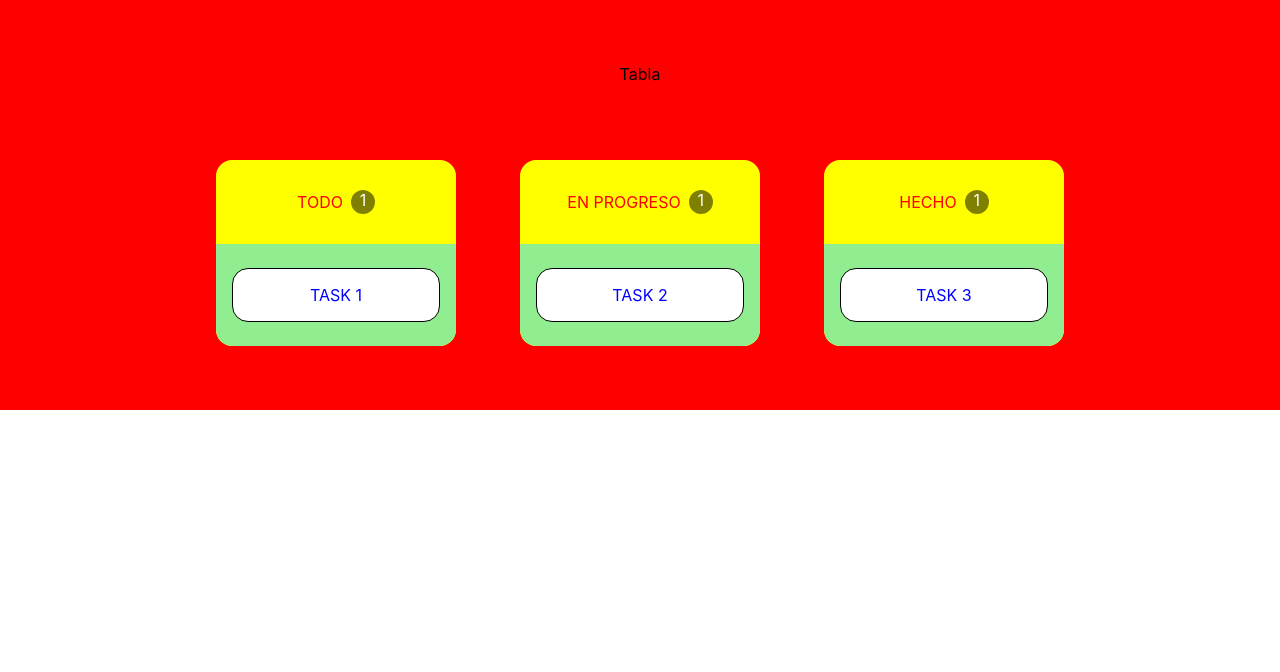
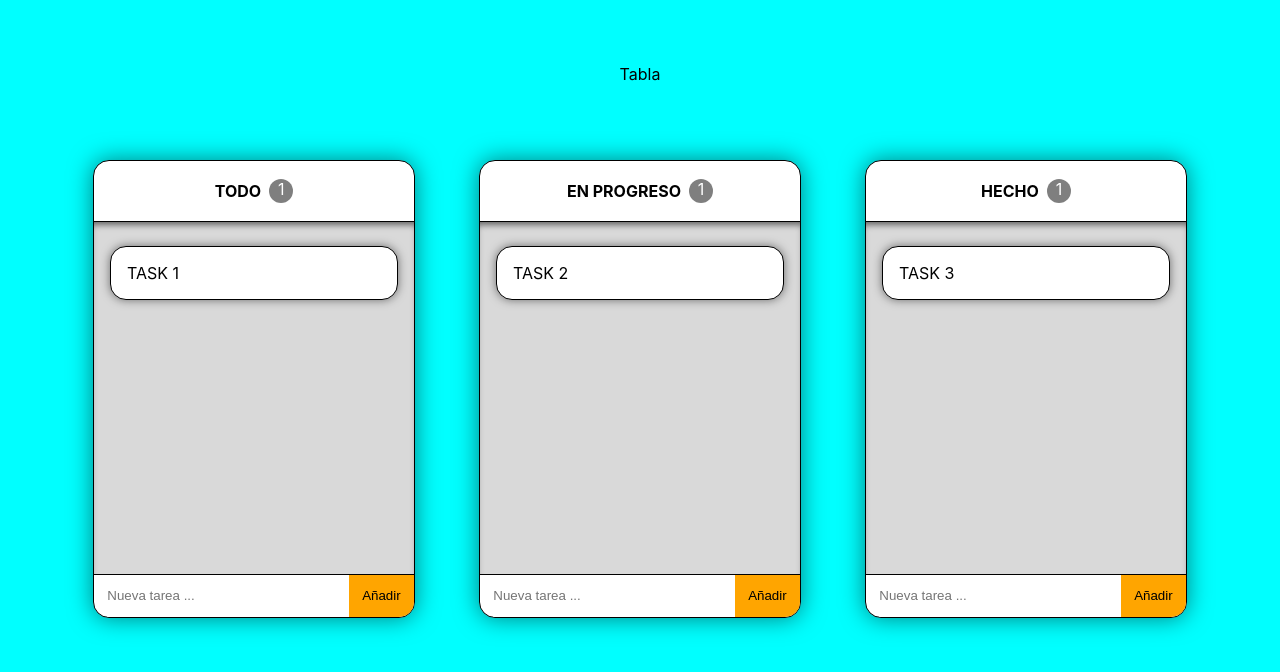
Before and after one commit to PabloCaballero1295/board_task, a React (Vite) app: page / in a window 1280 px wide. Shown: the top 672 px of the page. Built offline with nearby package versions, Linux system fonts and the light colour scheme.

Commit message:
Create task added

```diff
--- a/package.json
+++ b/package.json
@@ -13,7 +13,8 @@
     "react": "^18.3.1",
     "react-dnd": "^16.0.1",
     "react-dnd-html5-backend": "^16.0.1",
-    "react-dom": "^18.3.1"
+    "react-dom": "^18.3.1",
+    "uuid": "^11.0.3"
   },
   "devDependencies": {
     "@eslint/js": "^9.13.0",
--- a/src/components/Column/Column.module.css
+++ b/src/components/Column/Column.module.css
@@ -1,11 +1,13 @@
 .wrapper {
   display: flex;
   flex-direction: column;
-  background-color: yellow;
+  background-color: white;
+  border: 1px solid black;
   border-radius: 1em;
   margin: 0 2em;
-  width: 15em;
+  width: 20em;
   overflow: hidden;
+  box-shadow: 0 0 25px rgba(0, 0, 0, 0.5);
 }
 
 .header {
@@ -15,22 +17,25 @@
 }
 
 .title {
-  color: red;
+  color: black;
+  font-weight: bold;
   text-align: center;
-  margin: 2em 0;
+  margin: 1.25em 0;
 }
 
 .content {
   flex: 1;
-  background-color: lightgreen;
-  border-bottom-left-radius: 1em;
-  border-bottom-right-radius: 1em;
+  background-color: rgba(1, 1, 1, 0.15);
+  border-top: 1px solid black;
+  border-bottom: 1px solid black;
   padding: 1em;
   text-align: center;
+  min-height: 20em;
+  box-shadow: inset 0 6px 6px -3px #666;
 }
 
 .over {
-  background-color: green;
+  background-color: rgba(26, 131, 0, 0.5);
 }
 
 .tasks_counter {
@@ -42,3 +47,24 @@
   border-radius: 100%;
   margin-left: 0.5em;
 }
+
+.footer {
+  display: flex;
+}
+
+.task_input {
+  outline: none;
+  border: none;
+  flex: 1;
+  margin-left: 1em;
+  padding: 1em 0;
+}
+
+.add_task_button {
+  width: fit-content;
+  outline: none;
+  border: none;
+  background-color: orange;
+  padding: 0 1em;
+  cursor: pointer;
+}
--- a/src/components/Column/Column.tsx
+++ b/src/components/Column/Column.tsx
@@ -2,6 +2,8 @@ import { useDrop } from "react-dnd"
 import styles from "./Column.module.css"
 import { ColumnType, DragItem, Task } from "../../types/types"
 import { TaskItem } from "../Task/TaskItem"
+import { v4 as uuidv4 } from "uuid"
+import { ChangeEvent, useState } from "react"
 
 interface ColumnProps {
   status: ColumnType
@@ -10,6 +12,8 @@ interface ColumnProps {
 }
 
 export const Column = ({ status, tasks, setTasks }: ColumnProps) => {
+  const [taskName, setTaskName] = useState("")
+
   const [{ isOver }, drop] = useDrop(() => ({
     accept: "TASK",
     drop: (item: DragItem) => addItemToSection(item),
@@ -39,6 +43,26 @@ export const Column = ({ status, tasks, setTasks }: ColumnProps) => {
     })
   }
 
+  const createNewTask = () => {
+    if (taskName.length == 0) {
+      return
+    }
+
+    if (taskName.trim().length == 0) {
+      return
+    }
+
+    const id = uuidv4()
+    const newTask = { id: id, text: taskName, status: status.id, type: "TASK" }
+
+    setTasks((prevTasks) => [...prevTasks, newTask])
+    setTaskName("")
+  }
+
+  const handleTaskNameChange = (e: ChangeEvent<HTMLInputElement>) => {
+    setTaskName(e.target.value)
+  }
+
   return (
     <div className={styles.wrapper}>
       <div className={styles.header}>
@@ -58,6 +82,18 @@ export const Column = ({ status, tasks, setTasks }: ColumnProps) => {
           />
         ))}
       </div>
+      <div className={styles.footer}>
+        <input
+          value={taskName}
+          onChange={handleTaskNameChange}
+          className={styles.task_input}
+          type="text"
+          placeholder="Nueva tarea ..."
+        ></input>
+        <button className={styles.add_task_button} onClick={createNewTask}>
+          Añadir
+        </button>
+      </div>
     </div>
   )
 }
--- a/src/components/Table/Table.module.css
+++ b/src/components/Table/Table.module.css
@@ -1,12 +1,12 @@
 .wrapper {
-  background-color: red;
-  padding-bottom: 4em;
-  padding-top: 4em;
+  background-color: aqua;
+  flex: 1;
 }
 
 .title {
   height: 2em;
   text-align: center;
+  padding-top: 4em;
   margin-bottom: 4em;
 }
 
--- a/src/components/Task/TaskItem.module.css
+++ b/src/components/Task/TaskItem.module.css
@@ -3,11 +3,12 @@
   border: 1px solid black;
   border-radius: 1em;
   margin: 0.5em 0;
-  padding: 1em 0;
+  padding: 1em 1em;
+  box-shadow: 0 0 10px rgba(0, 0, 0, 0.5);
 }
 
 .name {
-  color: blue;
+  text-align: left;
 }
 
 .dragging {
--- a/src/index.css
+++ b/src/index.css
@@ -2,6 +2,17 @@
   font-family: Inter, system-ui, Avenir, Helvetica, Arial, sans-serif;
 }
 
+html {
+  height: 100%;
+}
+
+#root {
+  display: flex;
+  flex-direction: column;
+  height: 100%;
+}
+
 body {
   margin: 0;
+  height: 100%;
 }
```
Also changed, not shown: 1 other file (tests, documents, lock files or other folders).
